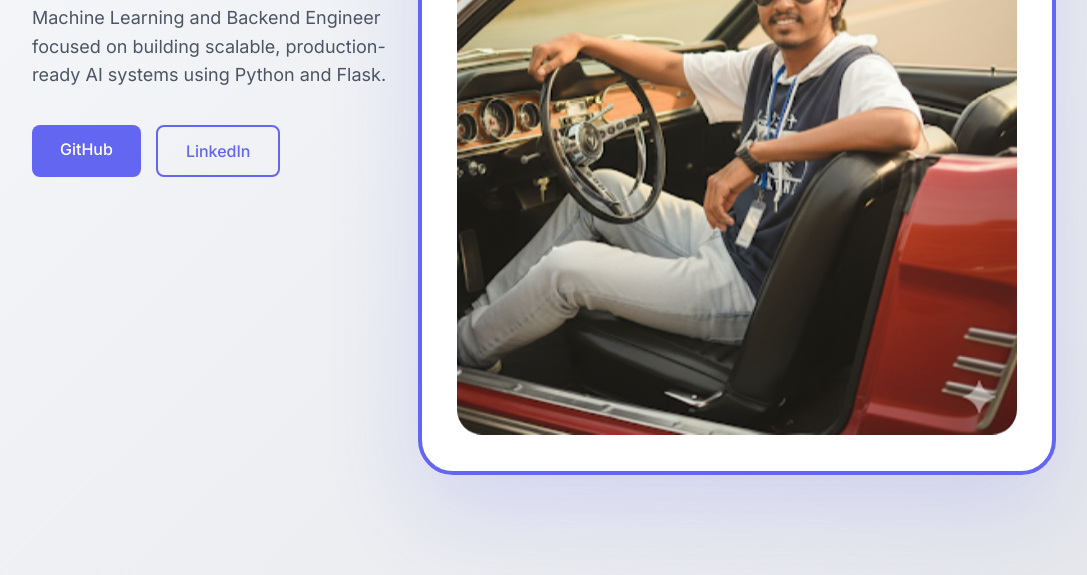
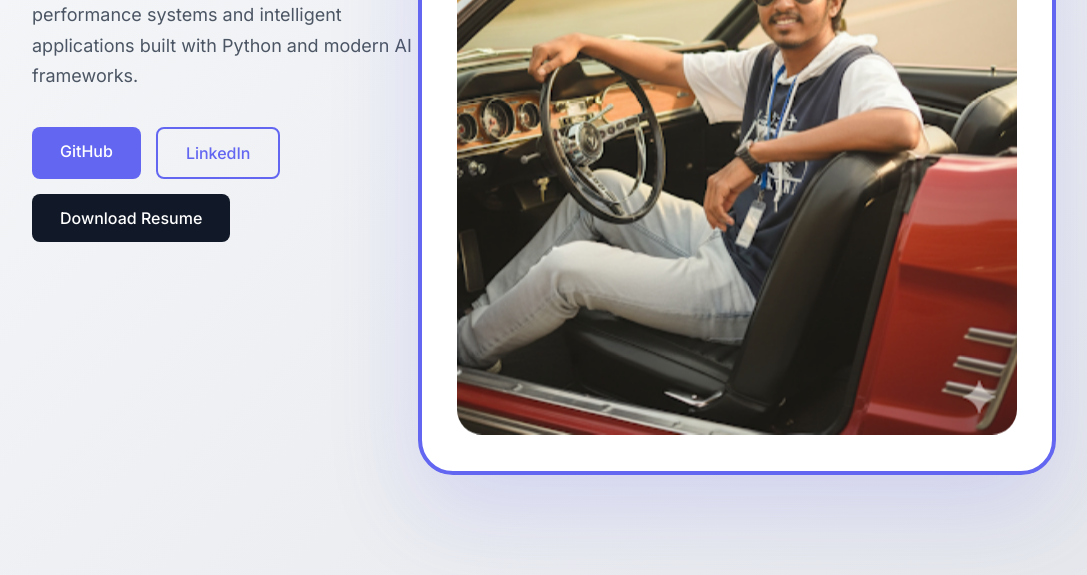
Before and after one commit to jayanth797/jayanth797.github.io, a plain HTML site: page index.html in a window 1280 px wide. Shown: the part 544-1119 px from the top of the page, without its empty margins (96-1183 px from the left). Drawn offline with Linux system fonts and the light colour scheme.

Commit message:
Enhance hero section with new styles and resume button
Updated the hero section styling and content, including line height adjustments, added a resume button, and modified the description text.

```diff
--- a/index.html
+++ b/index.html
@@ -20,7 +20,6 @@ body{
     color:#111827;
 }
 
-/* HERO */
 .hero{
     display:flex;
     align-items:center;
@@ -45,7 +44,7 @@ body{
 .hero-left p{
     color:#4b5563;
     margin-bottom:35px;
-    line-height:1.6;
+    line-height:1.7;
     font-size:18px;
 }
 
@@ -53,6 +52,7 @@ body{
 .buttons{
     display:flex;
     gap:15px;
+    flex-wrap:wrap;
 }
 
 .btn{
@@ -84,12 +84,22 @@ body{
     color:white;
 }
 
+/* Resume Button */
+.btn-resume{
+    background:#111827;
+    color:white;
+}
+
+.btn-resume:hover{
+    background:#000000;
+}
+
 /* IMAGE CARD */
 .hero-right{
     padding:35px;
     border-radius:35px;
     background:white;
-    border:4px solid #6366f1;   /* NICE BORDER */
+    border:4px solid #6366f1;
     box-shadow:0 35px 90px rgba(99,102,241,0.18);
 }
 
@@ -100,14 +110,12 @@ body{
     animation: floatImage 5.5s ease-in-out infinite;
 }
 
-/* FLOAT */
 @keyframes floatImage{
     0%{ transform: translateY(0px); }
     50%{ transform: translateY(-22px); }
     100%{ transform: translateY(0px); }
 }
 
-/* RESPONSIVE */
 @media(max-width:1000px){
     .hero{
         flex-direction:column;
@@ -135,14 +143,17 @@ body{
 
     <div class="hero-left">
         <h1>Hello, I’m <span>Jayanth P</span></h1>
+
         <p>
-            Machine Learning and Backend Engineer focused on building scalable,
-            production-ready AI systems using Python and Flask.
+            Machine Learning & Backend Engineer specializing in designing scalable,
+            high-performance systems and intelligent applications built with Python
+            and modern AI frameworks.
         </p>
 
         <div class="buttons">
             <a href="https://github.com/jayanth797" target="_blank" class="btn btn-primary">GitHub</a>
             <a href="https://www.linkedin.com/in/jayan6767/" target="_blank" class="btn btn-outline">LinkedIn</a>
+            <a href="jayanthp.pdf" download class="btn btn-resume">Download Resume</a>
         </div>
     </div>
 
```
